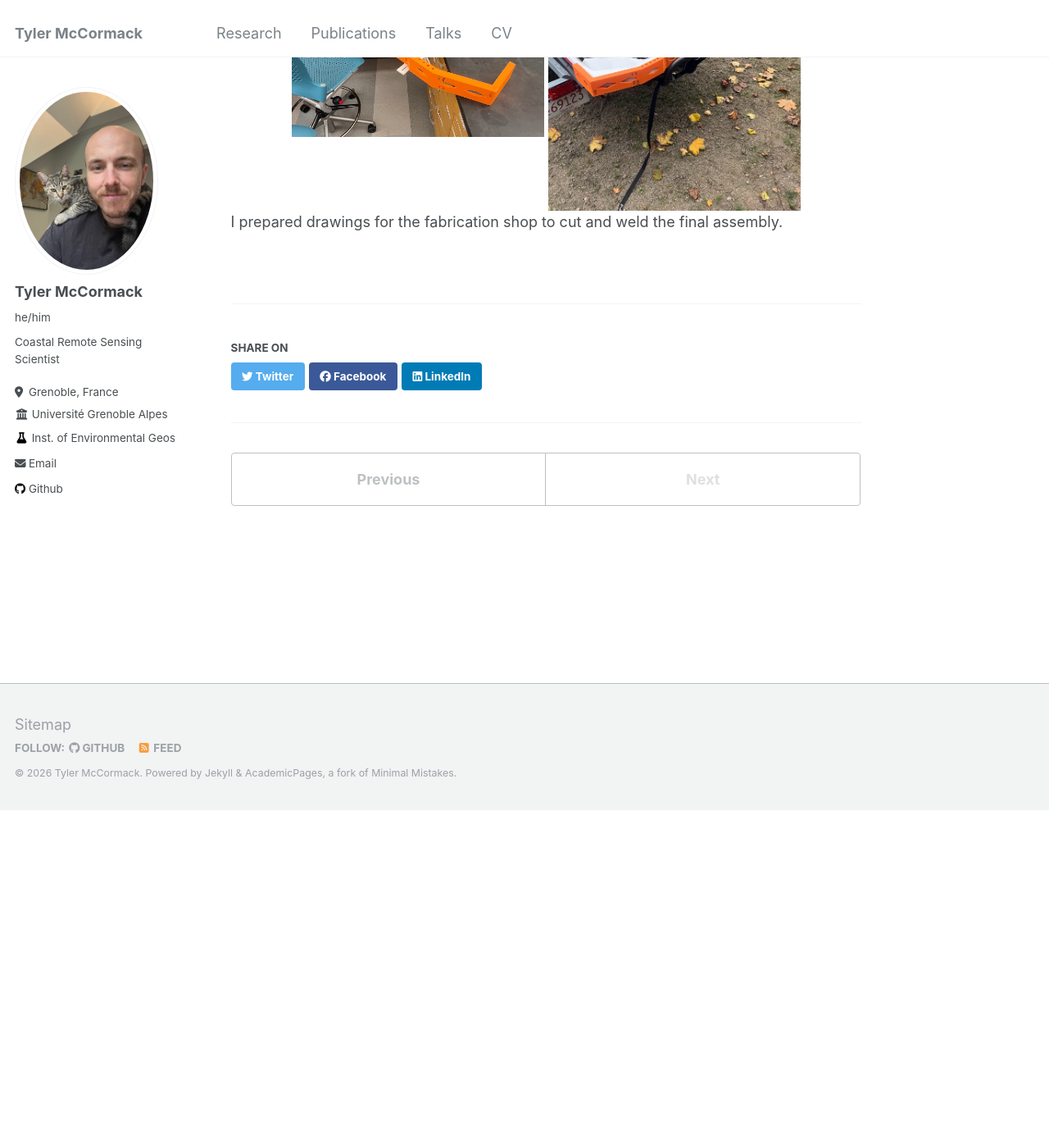
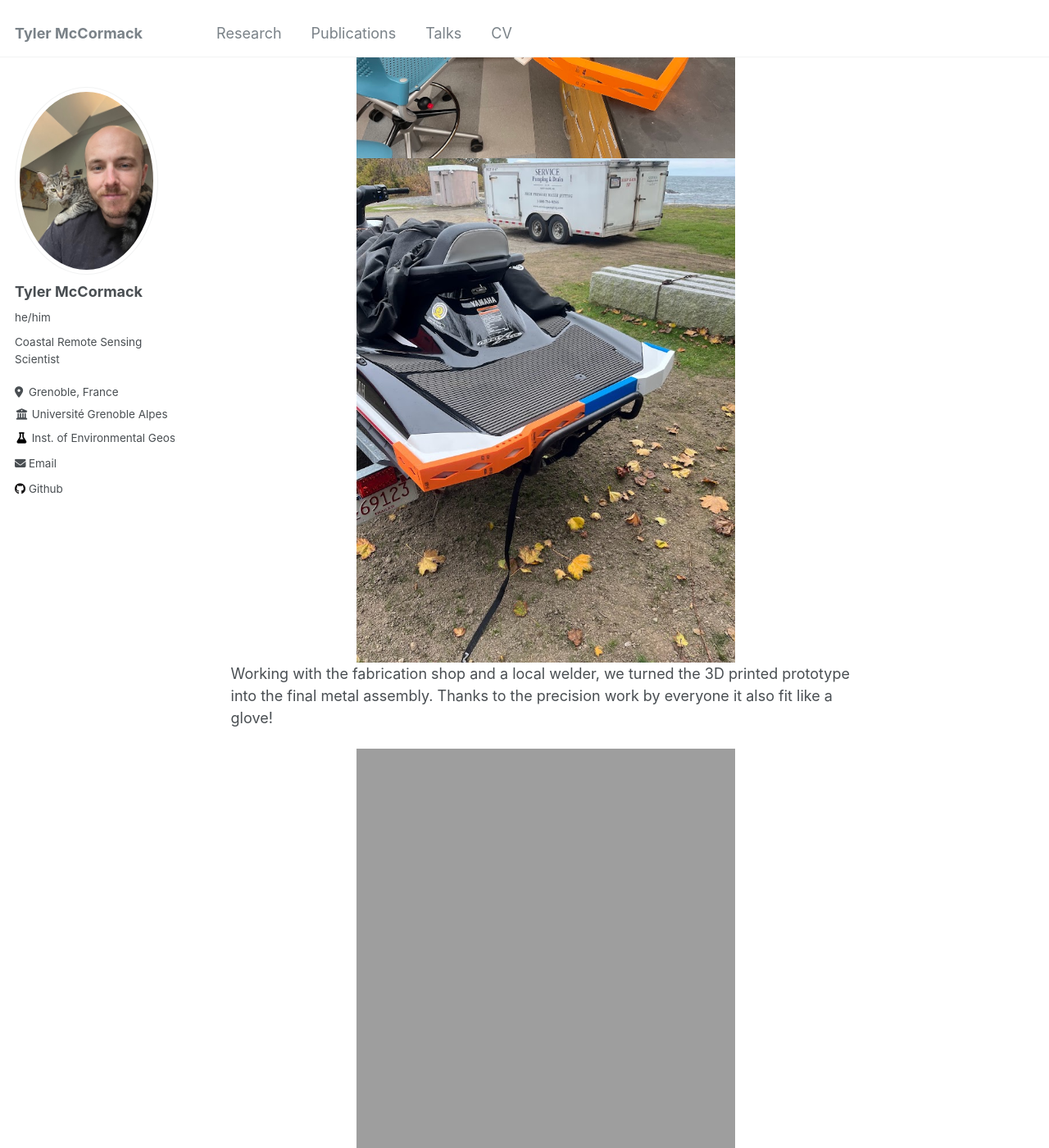
Before and after one commit to tylermccormack-research/tylermccormack-research.github.io, a Jekyll site: the page built from _portfolio/jetski.md, in a window 1280 px wide and 1400 px high, scrolled down 2062 px. Shown: the whole window at 82% size. Built offline with Jekyll 4.4.1, drawn with Linux system fonts in a browser that asks for light colours; before the commit the page ends 3051 px from its top, so only the background shows below that.

Commit message:
Update jetski.md

```diff
--- a/_portfolio/jetski.md
+++ b/_portfolio/jetski.md
@@ -20,10 +20,15 @@ several times, each time with a slightly different angle. I split the videos int
 With the 3D I designed a bumper in Fusion 360 and 3D printed it at full scale for a test fit. The prototype fit perfectly!
 
  <div align="center">
-  <img src="https://tylermccormack-research.github.io/images/3dPrintedBumper_b.jpg" alt="3D Printed Jetski Bumper Prototype" width="40%">
-  <img src="https://tylermccormack-research.github.io/images/3dPrintedBumper_c.jpg" alt="3D Printed Jetski Bumper Prototype Mounted on Jetski" width="40%">
+  <img src="https://tylermccormack-research.github.io/images/3dPrintedBumper_b.jpg" alt="3D Printed Jetski Bumper Prototype" width="60%">
+  <img src="https://tylermccormack-research.github.io/images/3dPrintedBumper_c.jpg" alt="3D Printed Jetski Bumper Prototype Mounted on Jetski" width="60%">
 </div>
 
+Working with the fabrication shop and a local welder, we turned the 3D printed prototype into the final metal assembly. Thanks to the precision work by everyone it also fit like a glove!
 
+ <div align="center">
+  <img src="https://tylermccormack-research.github.io/images/plasticToMetal.jpg" alt="Transforming the 3D printed prototype into the final metal assembly" width="60%">
+  <img src="https://tylermccormack-research.github.io/images/preWeld.jpg" alt="Metal bumper pieces before welding" width="60%">
+</div>
 
-I prepared drawings for the fabrication shop to cut and weld the final assembly.
+![Figure](https://tylermccormack-research.github.io/images/metalBumper.jpg "The final product!")
```
